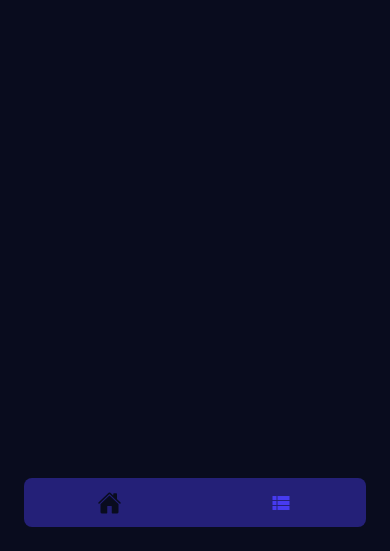
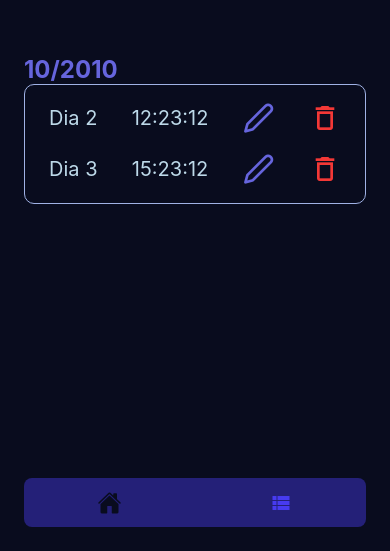
Before and after one commit to pedropfsf/CountTimerTracked, a React Native app: screen /listRecordedTimes in a window 390 px wide. Shown: the part 293-844 px from the top of the page. Built offline with nearby package versions, Linux system fonts and the light colour scheme.

Commit message:
feat: :lipstick: Desenvolvido de forma estática a seções de tempos rastreados

```diff
--- a/components/CountIndicator/styles.ts
+++ b/components/CountIndicator/styles.ts
@@ -5,7 +5,7 @@ import styled from "styled-components/native";
 import colors from "../../styles/colors";
 
 export const Container = styled.View`
-  border: 1px solid ${colors.white};
+  border: 1px solid ${colors.primary_level_7};
 
   justify-content: center;
 
@@ -20,7 +20,7 @@ export const TextProgressTrack = styled.Text`
 
   font-size: 24px;
 
-  color: ${colors.white};
+  color: ${colors.primary_level_7};
 `;
 
 export const TextMain = styled.Text`
@@ -50,7 +50,7 @@ export const ExtraTimeIndicator = styled.Text<ExtraTimeIndicatorProps>`
       return "red";
 
     } else {
-      return colors.white;
+      return colors.primary_level_7;
     }
   }};
 `;
@@ -58,6 +58,6 @@ export const ExtraTimeIndicator = styled.Text<ExtraTimeIndicatorProps>`
 export const BoxDate = styled.View`
   padding: 24px;
 
-  border-bottom-color: ${colors.white};
+  border-bottom-color: ${colors.primary_level_7};
   border-bottom-width: 2px;
 `;
--- /dev/null
+++ b/components/ItemDate/index.tsx
@@ -0,0 +1,40 @@
+// Modules
+import { Container, TextItem } from "./styles";
+
+// Components
+import { TouchableOpacity } from "react-native";
+
+// Icons
+import { Feather } from '@expo/vector-icons';
+import { MaterialIcons } from '@expo/vector-icons';
+
+// Styles
+import colors from "../../styles/colors";
+
+type ItemDateProps = {
+  day: number;
+  timer: string;
+};
+
+export default function ItemDate({ day, timer }: ItemDateProps) {
+  return (
+    <Container>
+      <TextItem>Dia {day}</TextItem>
+      <TextItem>{timer}</TextItem>
+      <TouchableOpacity>
+        <Feather
+          name="edit-2"
+          size={32}
+          color={colors.primary_level_5}
+        />
+      </TouchableOpacity>
+      <TouchableOpacity>
+        <MaterialIcons
+          name="delete-outline"
+          size={32}
+          color={colors.danger}
+        />
+      </TouchableOpacity>
+    </Container>
+  )
+}
--- /dev/null
+++ b/components/ItemDate/styles.ts
@@ -0,0 +1,19 @@
+// Modules
+import styled from "styled-components/native";
+
+// Styles
+import colors from "../../styles/colors";
+
+export const Container = styled.View`
+  flex-direction: row;
+  justify-content: space-between;
+  align-items: center;
+
+  padding: 8px;
+`;
+
+export const TextItem = styled.Text`
+  color: ${colors.primary_level_8};
+
+  font-size: 20px;
+`;
--- /dev/null
+++ b/components/SectionDate/index.tsx
@@ -0,0 +1,22 @@
+// Elements
+import {
+  Container,
+  Content,
+  Title
+} from "./styles";
+
+type SectionDateProps = {
+  dateLabel?: string;
+  children?: JSX.Element | JSX.Element[];
+}
+
+export default function SectionDate({ dateLabel, children }: SectionDateProps) {
+  return (
+    <Container>
+      <Title>{dateLabel}</Title>
+      <Content>
+        {children}
+      </Content>
+    </Container>
+  )
+}
--- /dev/null
+++ b/components/SectionDate/styles.ts
@@ -0,0 +1,28 @@
+// Modules
+import styled from "styled-components/native";
+
+// Styles
+import colors from "../../styles/colors";
+
+export const Container = styled.View`
+  width: 100%;
+`;
+
+export const Title = styled.Text`
+  color: ${colors.primary_level_5};
+
+  font-size: 24px;
+  font-weight: bold;
+`;
+
+export const Content = styled.View`
+  overflow: hidden;
+
+  padding-top: 8px;
+  padding-left: 16px;
+  padding-right: 16px;
+  padding-bottom: 8px;
+
+  border: 1px solid ${colors.primary_level_7};
+  border-radius: 10px;
+`;
--- a/screens/ListRecordedTimes.tsx
+++ b/screens/ListRecordedTimes.tsx
@@ -1,7 +1,9 @@
 // Modules
-import { StatusBar } from 'expo-status-bar';
 import { useNavigation, NavigationProp } from "@react-navigation/native";
-import {  } from "@react-navigation/native-stack";
+
+// Components
+import SectionDate from '../components/SectionDate';
+import ItemDate from "../components/ItemDate";
 
 // Elements
 import ContainerScreen from '../elements/ContainerScreen';
@@ -20,8 +22,16 @@ export default function ListRecordedTimes() {
 
   return (
     <ContainerScreen>
-
-
+      <SectionDate dateLabel="10/2010">
+        <ItemDate
+          day={2}
+          timer="12:23:12"
+        />
+        <ItemDate
+          day={3}
+          timer="15:23:12"
+        />
+      </SectionDate>
     </ContainerScreen>
   );
 }
--- a/styles/colors.ts
+++ b/styles/colors.ts
@@ -6,6 +6,10 @@ const colors = {
   primary_level_3: "#473BF0",
   primary_level_4: "#5750E7",
   primary_level_5: "#6665DD",
+  primary_level_6: "#838CE1",
+  primary_level_7: "#A0B2E5",
+  primary_level_8: "#BDD9E9",
+  danger: "#F33836",
 };
 
 export default colors;
```
